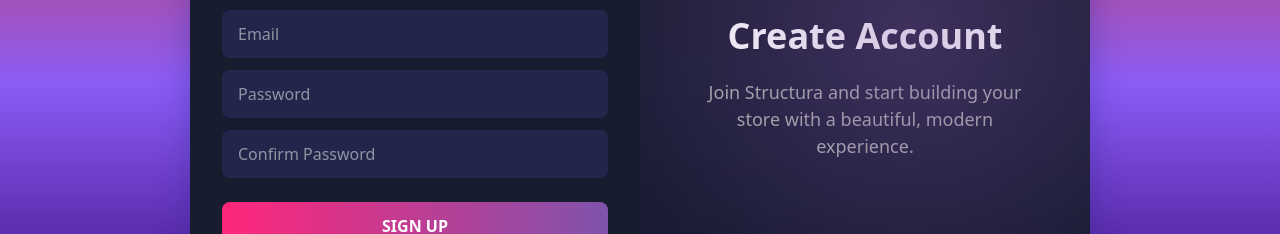
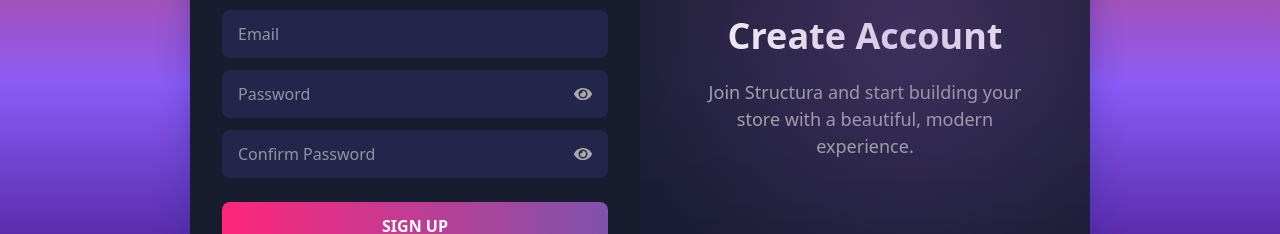
Before and after one commit to TamayoRainierJustine/capstone3, a React (Vite) app in the folder frontend/: page /register in a window 1280 px wide. Shown: the part 316-550 px from the top of the page. Built offline with nearby package versions, Linux system fonts and the light colour scheme; no server answers.

Commit message:
Add password visibility toggle (eye button) to Login and Register pages, and add add-to-cart class to all templates for functional buttons

```diff
--- a/frontend/public/templates/caturis.html
+++ b/frontend/public/templates/caturis.html
@@ -280,7 +280,8 @@
             color: #8b6f47;
         }
 
-        .product-button {
+        .product-button,
+        .add-to-cart {
             background: transparent;
             border: 2px solid #8b6f47;
             color: #8b6f47;
@@ -294,7 +295,8 @@
             font-family: inherit;
         }
 
-        .product-button:hover {
+        .product-button:hover,
+        .add-to-cart:hover {
             background: #8b6f47;
             color: #f5efe6;
         }
@@ -414,7 +416,7 @@
                     <p class="product-description">Lorem ipsum dolor sit amet, consectetur adipiscing elit. Sed do eiusmod tempor incididunt ut labore et dolore magna aliqua.</p>
                     <div class="product-footer">
                         <span class="product-price">$459</span>
-                        <button class="product-button">Inquire</button>
+                        <button class="product-button add-to-cart">Inquire</button>
                     </div>
                 </div>
             </div>
@@ -425,7 +427,7 @@
                     <p class="product-description">Lorem ipsum dolor sit amet, consectetur adipiscing elit. Sed do eiusmod tempor incididunt ut labore et dolore magna aliqua.</p>
                     <div class="product-footer">
                         <span class="product-price">$329</span>
-                        <button class="product-button">Inquire</button>
+                        <button class="product-button add-to-cart">Inquire</button>
                     </div>
                 </div>
             </div>
@@ -436,7 +438,7 @@
                     <p class="product-description">Lorem ipsum dolor sit amet, consectetur adipiscing elit. Sed do eiusmod tempor incididunt ut labore et dolore magna aliqua.</p>
                     <div class="product-footer">
                         <span class="product-price">$289</span>
-                        <button class="product-button">Inquire</button>
+                        <button class="product-button add-to-cart">Inquire</button>
                     </div>
                 </div>
             </div>
--- a/frontend/public/templates/urastra.html
+++ b/frontend/public/templates/urastra.html
@@ -285,7 +285,8 @@
             color: #8b6f47;
         }
 
-        .product-button {
+        .product-button,
+        .add-to-cart {
             background: transparent;
             border: 1px solid #8b6f47;
             color: #8b6f47;
@@ -299,7 +300,8 @@
             font-family: inherit;
         }
 
-        .product-button:hover {
+        .product-button:hover,
+        .add-to-cart:hover {
             background: #8b6f47;
             color: white;
         }
@@ -398,7 +400,7 @@
                     <p class="product-description">Lorem ipsum dolor sit amet, consectetur adipiscing elit. Sed do eiusmod tempor incididunt ut labore et dolore magna aliqua.</p>
                     <div class="product-footer">
                         <span class="product-price">$389</span>
-                        <button class="product-button">Order</button>
+                        <button class="product-button add-to-cart">Order</button>
                     </div>
                 </div>
             </div>
@@ -409,7 +411,7 @@
                     <p class="product-description">Lorem ipsum dolor sit amet, consectetur adipiscing elit. Sed do eiusmod tempor incididunt ut labore et dolore magna aliqua.</p>
                     <div class="product-footer">
                         <span class="product-price">$249</span>
-                        <button class="product-button">Order</button>
+                        <button class="product-button add-to-cart">Order</button>
                     </div>
                 </div>
             </div>
@@ -420,7 +422,7 @@
                     <p class="product-description">Lorem ipsum dolor sit amet, consectetur adipiscing elit. Sed do eiusmod tempor incididunt ut labore et dolore magna aliqua.</p>
                     <div class="product-footer">
                         <span class="product-price">$129</span>
-                        <button class="product-button">Order</button>
+                        <button class="product-button add-to-cart">Order</button>
                     </div>
                 </div>
             </div>
--- a/frontend/src/pages/LoginPage.jsx
+++ b/frontend/src/pages/LoginPage.jsx
@@ -4,11 +4,12 @@
 import { useAuth } from '../context/AuthContext';
 import PublicHeader from '../components/PublicHeader';
 import apiClient from '../utils/axios';
-import { FaUserCircle } from 'react-icons/fa';
+import { FaUserCircle, FaEye, FaEyeSlash } from 'react-icons/fa';
 
 const LoginPage = () => {
   const [email, setEmail] = useState('');
   const [password, setPassword] = useState('');
+  const [showPassword, setShowPassword] = useState(false);
   const [error, setError] = useState('');
   const [success, setSuccess] = useState('');
   const [isLoading, setIsLoading] = useState(false);
@@ -127,14 +128,38 @@
                   required
                   style={{ width: '100%', padding: '12px 16px', borderRadius: '8px', border: 'none', background: '#23264a', color: '#fff', marginBottom: 16, fontSize: 16 }}
                 />
+                <div style={{ position: 'relative', width: '100%' }}>
                   <input
-                  type="password"
+                    type={showPassword ? 'text' : 'password'}
                     placeholder="Password"
                     value={password}
                     onChange={e => setPassword(e.target.value)}
                     required
-                  style={{ width: '100%', padding: '12px 16px', borderRadius: '8px', border: 'none', background: '#23264a', color: '#fff', fontSize: 16 }}
+                    style={{ width: '100%', padding: '12px 16px', paddingRight: '45px', borderRadius: '8px', border: 'none', background: '#23264a', color: '#fff', fontSize: 16 }}
                   />
+                  <button
+                    type="button"
+                    onClick={() => setShowPassword(!showPassword)}
+                    style={{
+                      position: 'absolute',
+                      right: '12px',
+                      top: '50%',
+                      transform: 'translateY(-50%)',
+                      background: 'transparent',
+                      border: 'none',
+                      color: '#aaa',
+                      cursor: 'pointer',
+                      padding: '4px',
+                      display: 'flex',
+                      alignItems: 'center',
+                      justifyContent: 'center'
+                    }}
+                    onMouseEnter={(e) => e.target.style.color = '#fff'}
+                    onMouseLeave={(e) => e.target.style.color = '#aaa'}
+                  >
+                    {showPassword ? <FaEyeSlash size={18} /> : <FaEye size={18} />}
+                  </button>
+                </div>
               </div>
               <button type="submit" disabled={isLoading} style={{ width: '100%', padding: '12px', borderRadius: '8px', background: 'linear-gradient(90deg, #ff267a 0%, #7f53ac 100%)', color: '#fff', fontWeight: 'bold', fontSize: 16, border: 'none', marginBottom: 16, cursor: isLoading ? 'not-allowed' : 'pointer', opacity: isLoading ? 0.7 : 1 }}>
                 {isLoading ? 'Signing in...' : 'LOGIN'}
--- a/frontend/src/pages/RegisterPage.jsx
+++ b/frontend/src/pages/RegisterPage.jsx
@@ -3,7 +3,7 @@
 import { useAuth } from '../context/AuthContext';
 import PublicHeader from '../components/PublicHeader';
 import apiClient from '../utils/axios';
-import { FaUserCircle } from 'react-icons/fa';
+import { FaUserCircle, FaEye, FaEyeSlash } from 'react-icons/fa';
 
 const RegisterPage = () => {
   const [formData, setFormData] = useState({
@@ -13,6 +13,8 @@
     password: '',
     confirmPassword: ''
   });
+  const [showPassword, setShowPassword] = useState(false);
+  const [showConfirmPassword, setShowConfirmPassword] = useState(false);
   const [error, setError] = useState('');
   const [isLoading, setIsLoading] = useState(false);
   const navigate = useNavigate();
@@ -100,24 +102,72 @@
                   required
                   style={{ width: '100%', padding: '12px 16px', borderRadius: '8px', border: 'none', background: '#23264a', color: '#fff', marginBottom: 12, fontSize: 16 }}
                 />
+                <div style={{ position: 'relative', width: '100%', marginBottom: 12 }}>
                   <input
-                  type="password"
+                    type={showPassword ? 'text' : 'password'}
                     name="password"
                     placeholder="Password"
                     value={formData.password}
                     onChange={handleChange}
                     required
-                  style={{ width: '100%', padding: '12px 16px', borderRadius: '8px', border: 'none', background: '#23264a', color: '#fff', marginBottom: 12, fontSize: 16 }}
+                    style={{ width: '100%', padding: '12px 16px', paddingRight: '45px', borderRadius: '8px', border: 'none', background: '#23264a', color: '#fff', fontSize: 16 }}
                   />
+                  <button
+                    type="button"
+                    onClick={() => setShowPassword(!showPassword)}
+                    style={{
+                      position: 'absolute',
+                      right: '12px',
+                      top: '50%',
+                      transform: 'translateY(-50%)',
+                      background: 'transparent',
+                      border: 'none',
+                      color: '#aaa',
+                      cursor: 'pointer',
+                      padding: '4px',
+                      display: 'flex',
+                      alignItems: 'center',
+                      justifyContent: 'center'
+                    }}
+                    onMouseEnter={(e) => e.target.style.color = '#fff'}
+                    onMouseLeave={(e) => e.target.style.color = '#aaa'}
+                  >
+                    {showPassword ? <FaEyeSlash size={18} /> : <FaEye size={18} />}
+                  </button>
+                </div>
+                <div style={{ position: 'relative', width: '100%' }}>
                   <input
-                  type="password"
+                    type={showConfirmPassword ? 'text' : 'password'}
                     name="confirmPassword"
                     placeholder="Confirm Password"
                     value={formData.confirmPassword}
                     onChange={handleChange}
                     required
-                  style={{ width: '100%', padding: '12px 16px', borderRadius: '8px', border: 'none', background: '#23264a', color: '#fff', fontSize: 16 }}
+                    style={{ width: '100%', padding: '12px 16px', paddingRight: '45px', borderRadius: '8px', border: 'none', background: '#23264a', color: '#fff', fontSize: 16 }}
                   />
+                  <button
+                    type="button"
+                    onClick={() => setShowConfirmPassword(!showConfirmPassword)}
+                    style={{
+                      position: 'absolute',
+                      right: '12px',
+                      top: '50%',
+                      transform: 'translateY(-50%)',
+                      background: 'transparent',
+                      border: 'none',
+                      color: '#aaa',
+                      cursor: 'pointer',
+                      padding: '4px',
+                      display: 'flex',
+                      alignItems: 'center',
+                      justifyContent: 'center'
+                    }}
+                    onMouseEnter={(e) => e.target.style.color = '#fff'}
+                    onMouseLeave={(e) => e.target.style.color = '#aaa'}
+                  >
+                    {showConfirmPassword ? <FaEyeSlash size={18} /> : <FaEye size={18} />}
+                  </button>
+                </div>
               </div>
               <button type="submit" disabled={isLoading} style={{ width: '100%', padding: '12px', borderRadius: '8px', background: 'linear-gradient(90deg, #ff267a 0%, #7f53ac 100%)', color: '#fff', fontWeight: 'bold', fontSize: 16, border: 'none', marginBottom: 16, cursor: isLoading ? 'not-allowed' : 'pointer', opacity: isLoading ? 0.7 : 1 }}>
                 {isLoading ? 'Creating Account...' : 'SIGN UP'}
```
Also changed, not shown: frontend/public/templates/ructon.html (+7 -5 lines), frontend/public/templates/struvaris.html (+7 -5 lines), frontend/public/templates/truvara.html (+7 -5 lines). Lines whose indentation alone changed are shown as unchanged.
